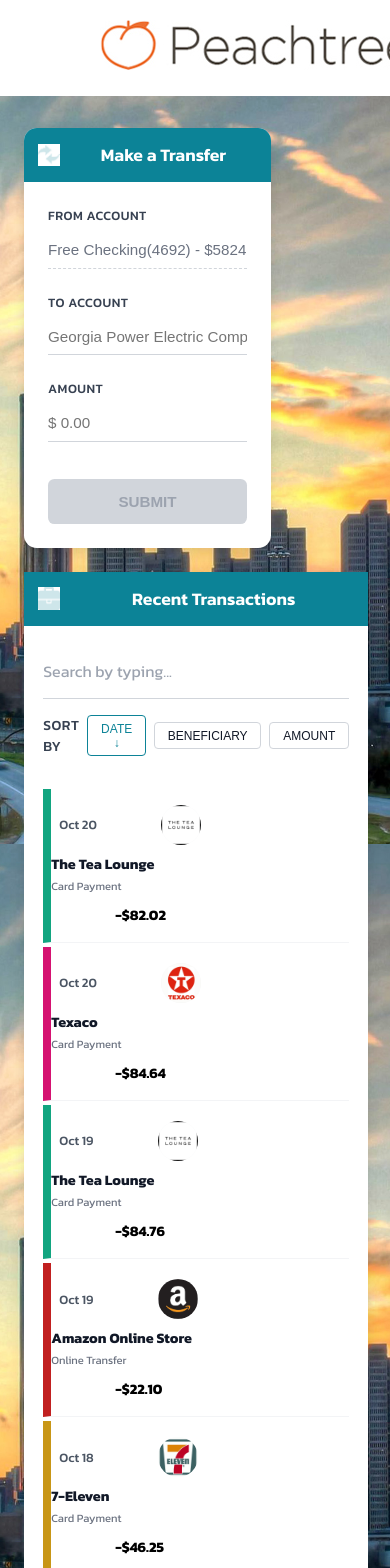
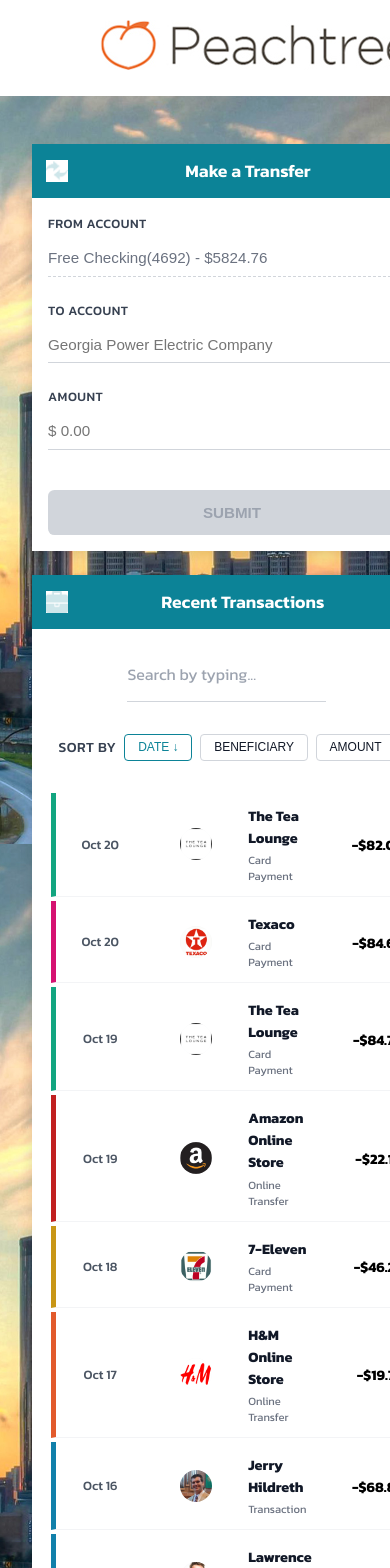
Before and after one commit to MilosCemalovic/peachtree, an Angular app: page / in a window 390 px wide. Shown: the top 1568 px of the page. Built offline with nearby package versions, Linux system fonts and the light colour scheme.

Commit message:
Using DRY for all the styles in the project

```diff
--- a/src/app/app.scss
+++ b/src/app/app.scss
@@ -1,16 +1,21 @@
 .container {
   max-width: 1280px;
-  padding: 2rem 1.5rem;
+  padding: 5rem;
 }
 
 .grid {
   display: flex;
   gap: 2rem;
   flex-wrap: wrap;
+}
 
-  @media (max-width: 768px) {
+@media (max-width: 768px) {
+  .container {
+    max-width: 100%;
+    padding: 3rem 2rem;
+  }
+  .grid {
     margin: 0 auto;
-    grid-template-columns: 1fr;
     gap: 1.5rem;
   }
 }
--- a/src/app/components/transactions-list/transactions-list.scss
+++ b/src/app/components/transactions-list/transactions-list.scss
@@ -1,32 +1,20 @@
+@use '../../../styles.scss' as *; // import variables and placeholders
+
 .transactions-list {
-  background: white;
-  box-shadow: 0 4px 12px rgba(0, 0, 0, 0.1);
-  overflow: hidden;
-  width: 100%;
+  @extend %card;
 
   &__header {
-    display: grid;
-    grid-template-columns: auto 1fr;
-    align-items: center;
-    gap: 0.8rem;
-    background: #0c8397;
-    padding: 1.5rem;
+    @extend %card-header;
   }
 
   &__icon {
-    width: 2rem;
-    height: 2rem;
+    @extend %card-icon;
   }
 
   &__title {
-    color: white;
-    font-size: 1.5rem;
-    font-weight: 600;
-    margin: 0;
-    text-align: center;
+    @extend %card-title;
   }
 
-  // ----- CONTENT -----
   &__content {
     padding: 2rem;
   }
@@ -48,12 +36,12 @@
   &__search-container {
     display: flex;
     align-items: center;
-    border-bottom: 1px solid #d1d5db;
+    border-bottom: 1px solid $border-light;
     padding: 0.4rem 0;
     transition: border-color 0.2s;
 
     &:focus-within {
-      border-bottom-color: #0c8397;
+      border-bottom-color: $primary-teal;
       border-bottom-width: 2px;
     }
   }
@@ -68,7 +56,7 @@
     font-family: inherit;
 
     &::placeholder {
-      color: #9ca3af;
+      color: $text-light;
     }
   }
 
@@ -77,7 +65,7 @@
     border: none;
     font-size: 1.5rem;
     line-height: 1;
-    color: #6b7280;
+    color: $text-gray;
     cursor: pointer;
     padding: 0 0.25rem;
     display: flex;
@@ -85,7 +73,7 @@
     justify-content: center;
 
     &:hover {
-      color: #374151;
+      color: $text-dark;
     }
   }
 
@@ -104,14 +92,14 @@
   &__sort-label {
     font-size: 0.875rem;
     font-weight: 500;
-    color: #374151;
+    color: $text-dark;
     text-transform: uppercase;
     letter-spacing: 0.5px;
   }
 
   &__sort-btn {
     background: white;
-    border: 1px solid #d1d5db;
+    border: 1px solid $border-light;
     border-radius: 4px;
     padding: 0.5rem 1.2rem;
     font-size: 0.9rem;
@@ -129,8 +117,8 @@
     }
 
     &.active {
-      border-color: #0c8397;
-      color: #0c8397;
+      border-color: $primary-teal;
+      color: $primary-teal;
     }
   }
 
@@ -172,7 +160,7 @@
     display: flex;
     align-items: center;
     justify-content: center;
-    margin-right: 1.5rem; // spacing between columns
+    margin-right: 1.5rem;
   }
 
   &__logo-img {
@@ -182,11 +170,11 @@
   }
 
   &__info {
-    flex: 1; // takes remaining space
+    flex: 1;
     display: flex;
     flex-direction: column;
     gap: 0.2rem;
-    margin-right: 1.5rem; // spacing before amount
+    margin-right: 1.5rem;
   }
 
   &__merchant {
@@ -198,11 +186,11 @@
 
   &__payment {
     font-size: 0.8rem;
-    color: #6b7280;
+    color: $text-gray;
   }
 
   &__amount {
-    margin-left: auto; // pushes amount to the far right
+    margin-left: auto;
     text-align: right;
   }
 
@@ -220,99 +208,26 @@
     }
   }
 
-  // ----- EMPTY STATE -----
   &__empty {
     text-align: center;
     padding: 3rem 1rem;
-    color: #6b7280;
+    color: $text-gray;
     font-size: 1rem;
   }
 
-  // ========== RESPONSIVE (DESKTOP-FIRST) ==========
+  // ========== RESPONSIVE ==========
   @media (max-width: 1024px) {
-    &__header {
-      padding: 1.25rem;
-    }
-
-    &__icon {
-      width: 1.8rem;
-      height: 1.8rem;
-    }
-
-    &__title {
-      font-size: 1.4rem;
-    }
-
     &__content {
       padding: 1.8rem;
     }
-
     &__date {
       width: 4.5rem;
     }
   }
 
-  @media (max-width: 768px) {
-    &__content {
-      padding: 1.5rem;
-    }
-
+  @media (max-width: 770px) {
     &__toolbar {
-      flex-direction: column;
-      align-items: stretch;
-      gap: 1rem;
-    }
-
-    &__search {
-      flex: auto;
-      min-width: auto;
-    }
-
-    &__sort-wrapper {
-      justify-content: space-between;
-    }
-
-    &__row {
       flex-wrap: wrap;
-      gap: 0.5rem 1rem;
-      padding: 1rem 0;
-    }
-
-    &__date {
-      width: auto;
-      margin-right: 1rem;
-    }
-
-    &__logo {
-      margin-right: 1rem;
-    }
-
-    &__info {
-      flex: 0 1 100%; // full width on next line
-      margin-right: 0;
-      margin-left: 0; // align with date column
-    }
-
-    &__amount {
-      margin-left: 0;
-      width: 100%;
-      text-align: left;
-      padding-left: 4rem; // align with content
-    }
-  }
-
-  @media (max-width: 480px) {
-    &__header {
-      padding: 0.875rem;
-    }
-
-    &__icon {
-      width: 1.4rem;
-      height: 1.4rem;
-    }
-
-    &__title {
-      font-size: 1.1rem;
     }
 
     &__content {
@@ -322,6 +237,16 @@
     &__sort-btn {
       padding: 0.35rem 0.8rem;
       font-size: 0.75rem;
+    }
+
+    &__row {
+      gap: 0.5rem 0.75rem;
+      border-left-width: 0.35rem;
+    }
+
+    &__logo {
+      width: 2rem;
+      height: 2rem;
     }
 
     &__date {
--- a/src/app/components/transfer-form/transfer-form.html
+++ b/src/app/components/transfer-form/transfer-form.html
@@ -42,11 +42,9 @@
       </div>
 
       <!-- SUBMIT BUTTON -->
-      <div class="transfer-form__actions">
-        <button type="submit" class="transfer-form__button" [disabled]="transferForm.invalid">
-          Submit
-        </button>
-      </div>
+      <button type="submit" class="transfer-form__button" [disabled]="transferForm.invalid">
+        Submit
+      </button>
     </form>
   </div>
 </div>
--- a/src/app/components/transfer-form/transfer-form.scss
+++ b/src/app/components/transfer-form/transfer-form.scss
@@ -1,31 +1,19 @@
+@use '../../../styles.scss' as *; // import variables and placeholders
+
 .transfer-form {
-  background: white;
-  border-radius: 1rem;
-  box-shadow: 0 4px 12px rgba(0, 0, 0, 0.1);
-  overflow: hidden;
-  width: 100%;
-  max-width: 480px;
+  @extend %card;
+  width: 480px;
 
   &__header {
-    display: grid;
-    grid-template-columns: auto 1fr;
-    align-items: center;
-    gap: 0.8rem;
-    background: #0c8397;
-    padding: 1.5rem;
+    @extend %card-header;
   }
 
   &__icon {
-    width: 2rem;
-    height: 2rem;
+    @extend %card-icon;
   }
 
   &__title {
-    color: white;
-    font-size: 1.5rem;
-    font-weight: 600;
-    margin: 0;
-    text-align: center;
+    @extend %card-title;
   }
 
   &__content {
@@ -45,7 +33,7 @@
   &__label {
     font-size: 0.875rem;
     font-weight: 500;
-    color: #374151;
+    color: $text-dark;
     text-transform: uppercase;
     letter-spacing: 0.5px;
   }
@@ -54,38 +42,30 @@
     width: 100%;
     padding: 0.8rem 0;
     border: none;
-    border-bottom: 1px solid #d1d5db;
+    border-bottom: 1px solid $border-light;
     outline: none;
     font-size: 1rem;
     background: transparent;
 
     &:focus {
-      border-bottom-color: #1976d2;
+      border-bottom-color: $border-focus;
       border-bottom-width: 2px;
     }
 
     &:disabled {
-      color: #6b7280;
-      border-bottom: 1px dashed #d1d5db;
+      color: $text-gray;
+      border-bottom: 1px dashed $border-light;
     }
   }
 
-  // ----- ERROR -----
   &__error {
-    color: #dc2626;
+    color: $error-red;
     font-size: 0.75rem;
     margin-top: 0.4rem;
   }
 
-  // ----- ACTIONS -----
-  &__actions {
-    display: flex;
-    justify-content: flex-end;
-    margin-top: 0.8rem;
-  }
-
   &__button {
-    background: #ee7033;
+    background: $orange;
     color: white;
     border: none;
     border-radius: 0.4rem;
@@ -94,41 +74,33 @@
     font-weight: 600;
     text-transform: uppercase;
     cursor: pointer;
+    margin-top: 1rem;
 
     &:hover:not(:disabled) {
-      background: #fb8c00;
+      background: $orange-hover;
     }
 
     &:disabled {
-      background: #d1d5db;
-      color: #9ca3af;
+      background: $border-light;
+      color: $text-light;
       cursor: not-allowed;
     }
   }
 
-  // DESKTOP-FIRST MEDIA QUERIES
+  // Desktop
+  @media (min-width: 1200px) {
+    &__button {
+      width: auto;
+      margin-left: auto;
+      padding: 1rem 7rem; // reduce horizontal padding for better proportion
+    }
+  }
 
   // Tablet
   @media (max-width: 1024px) {
-    max-width: 440px;
-
-    &__header {
-      padding: 1.25rem;
-    }
-
-    &__icon {
-      width: 1.8rem;
-      height: 1.8rem;
-    }
-
-    &__title {
-      font-size: 1.4rem;
-    }
-
     &__content {
       padding: 2.5rem;
     }
-
     &__button {
       padding: 1rem 5rem;
     }
@@ -136,26 +108,12 @@
 
   // Mobile
   @media (max-width: 768px) {
-    max-width: 100%; // take full width on small screens
-    margin: 0 auto; // center on smaller screens
-    border-radius: 0.8rem;
-
-    &__header {
-      padding: 1rem;
-      gap: 0.6rem;
-    }
-
-    &__icon {
-      width: 1.6rem;
-      height: 1.6rem;
-    }
-
-    &__title {
-      font-size: 1.25rem;
-    }
+    width: 400px;
+    max-width: 100%;
+    margin: 0 auto;
 
     &__content {
-      padding: 1.8rem;
+      padding: 1.5rem;
     }
 
     &__form {
@@ -163,43 +121,26 @@
     }
 
     &__button {
-      width: 100%; // full width button on mobile
+      width: 100%;
       padding: 1rem 2rem;
     }
   }
 
-  // Small mobile (max-width: 480px)
+  // Small mobile
   @media (max-width: 480px) {
-    &__header {
-      padding: 0.875rem;
+    &__content {
+      padding: 1rem;
     }
-
-    &__icon {
-      width: 1.4rem;
-      height: 1.4rem;
-    }
-
-    &__title {
-      font-size: 1.1rem;
-    }
-
-    &__content {
-      padding: 1.5rem;
-    }
-
     &__form {
       gap: 1.5rem;
     }
-
     &__label {
       font-size: 0.8rem;
     }
-
     &__input {
       padding: 0.6rem 0;
       font-size: 0.95rem;
     }
-
     &__button {
       padding: 0.875rem 1.5rem;
       font-size: 0.95rem;
--- a/src/styles.scss
+++ b/src/styles.scss
@@ -1,5 +1,91 @@
 @import '@angular/material/prebuilt-themes/azure-blue.css';
 
+// ========== COLOR VARIABLES ==========
+
+$primary-teal: #0c8397;
+$border-light: #d1d5db;
+$border-focus: #1976d2;
+$text-dark: #374151;
+$text-gray: #6b7280;
+$text-light: #9ca3af;
+$error-red: #dc2626;
+$orange: #ee7033;
+$orange-hover: #fb8c00;
+
+// ========== COMMON CARD STYLES (placeholders) ==========
+
+%card {
+  background: white;
+  box-shadow: 0 4px 12px rgba(0, 0, 0, 0.1);
+  overflow: hidden;
+  width: 100%;
+}
+
+%card-header {
+  display: grid;
+  grid-template-columns: auto 1fr;
+  align-items: center;
+  gap: 0.8rem;
+  background: $primary-teal;
+  padding: 1.5rem;
+}
+
+%card-icon {
+  width: 2rem;
+  height: 2rem;
+}
+
+%card-title {
+  color: white;
+  font-size: 1.5rem;
+  font-weight: 600;
+  margin: 0;
+  text-align: center;
+}
+
+// ========== RESPONSIVE HEADER (shared) ==========
+
+@media (max-width: 1024px) {
+  %card-header {
+    padding: 1.25rem;
+  }
+  %card-icon {
+    width: 1.8rem;
+    height: 1.8rem;
+  }
+  %card-title {
+    font-size: 1.4rem;
+  }
+}
+
+@media (max-width: 768px) {
+  %card-header {
+    padding: 1rem;
+    gap: 0.6rem;
+  }
+  %card-icon {
+    width: 1.6rem;
+    height: 1.6rem;
+  }
+  %card-title {
+    font-size: 1.25rem;
+  }
+}
+
+@media (max-width: 480px) {
+  %card-header {
+    padding: 0.875rem;
+  }
+  %card-icon {
+    width: 1.4rem;
+    height: 1.4rem;
+  }
+  %card-title {
+    font-size: 1.1rem;
+  }
+}
+
+// ========== GLOBAL STYLES ==========
 html,
 body {
   height: 100%;
```
